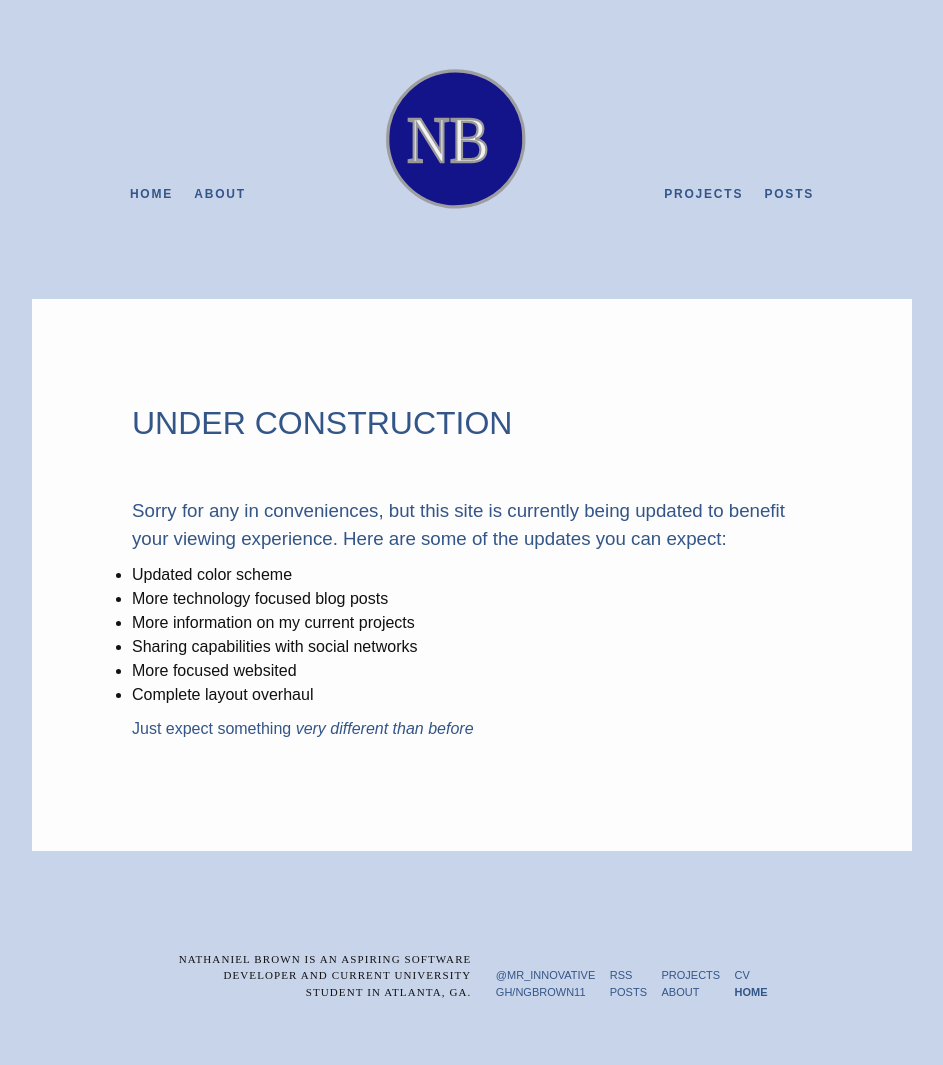
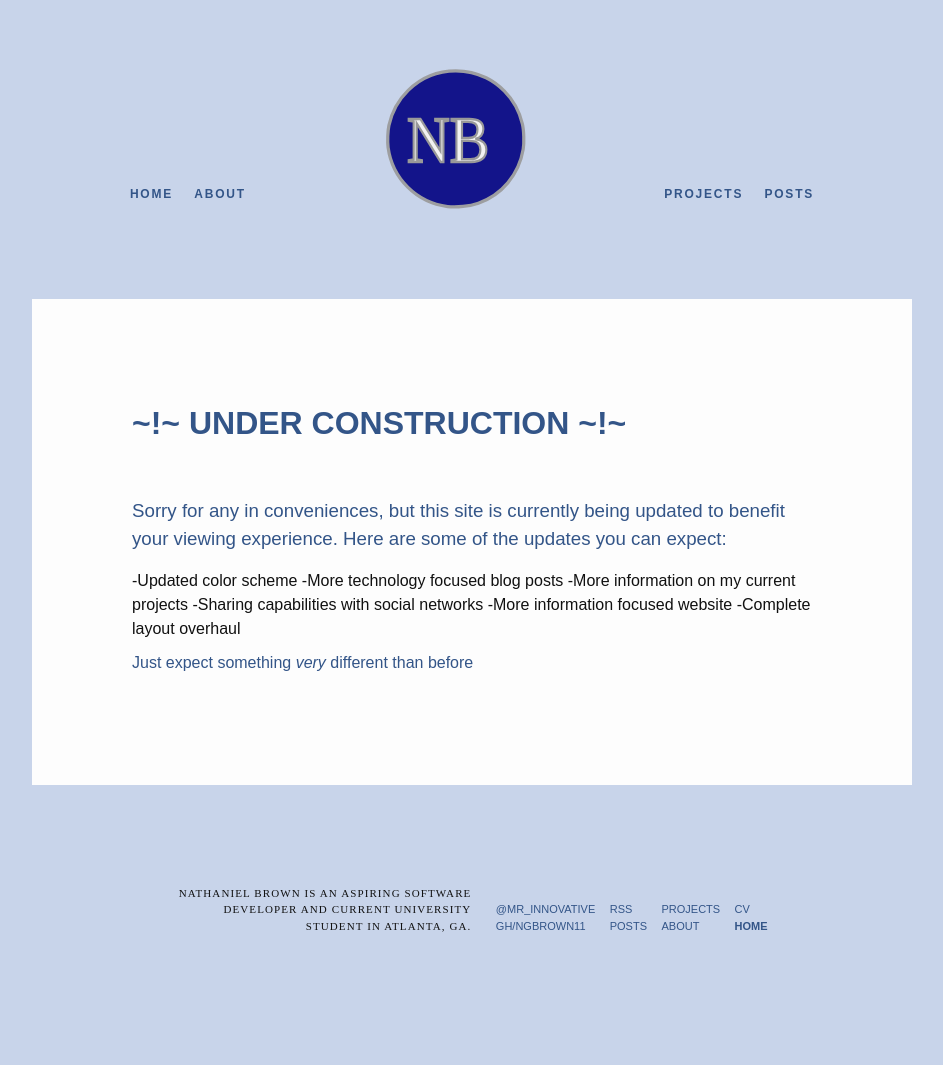
Before and after one commit to ngbrown11/ngbrown11.github.io, a Jekyll site: the page built from permalinks/update.md, in a window 1280 px wide. Shown: the whole page, without its empty margins (168-1111 px from the left). Built offline with Jekyll 4.4.1, drawn with Linux system fonts in a browser that asks for light colours; nearby versions of some CDN libraries; after the commit the page ends 999 px from its top, so only the background shows below that.

Commit message:
Minor changes to the page for site update

```diff
--- a/permalinks/update.md
+++ b/permalinks/update.md
@@ -4,17 +4,16 @@ title: Under construction
 permalink: /update
 ---
 
-# UNDER CONSTRUCTION #
-
+# <b>~!~ UNDER CONSTRUCTION ~!~ </b>
 <br>
 
 ### Sorry for any in conveniences, but this site is currently being updated to benefit your viewing experience. Here are some of the updates you can expect: ###
 
-- Updated color scheme
-- More technology focused blog posts
-- More information on my current projects
-- Sharing capabilities with social networks
-- More focused websited
-- Complete layout overhaul
+-Updated color scheme
+-More technology focused blog posts
+-More information on my current projects
+-Sharing capabilities with social networks
+-More information focused website
+-Complete layout overhaul
 
-#### Just expect something <i>very<i> different than before ####
+#### Just expect something <i>very</i> different than before ####
```
